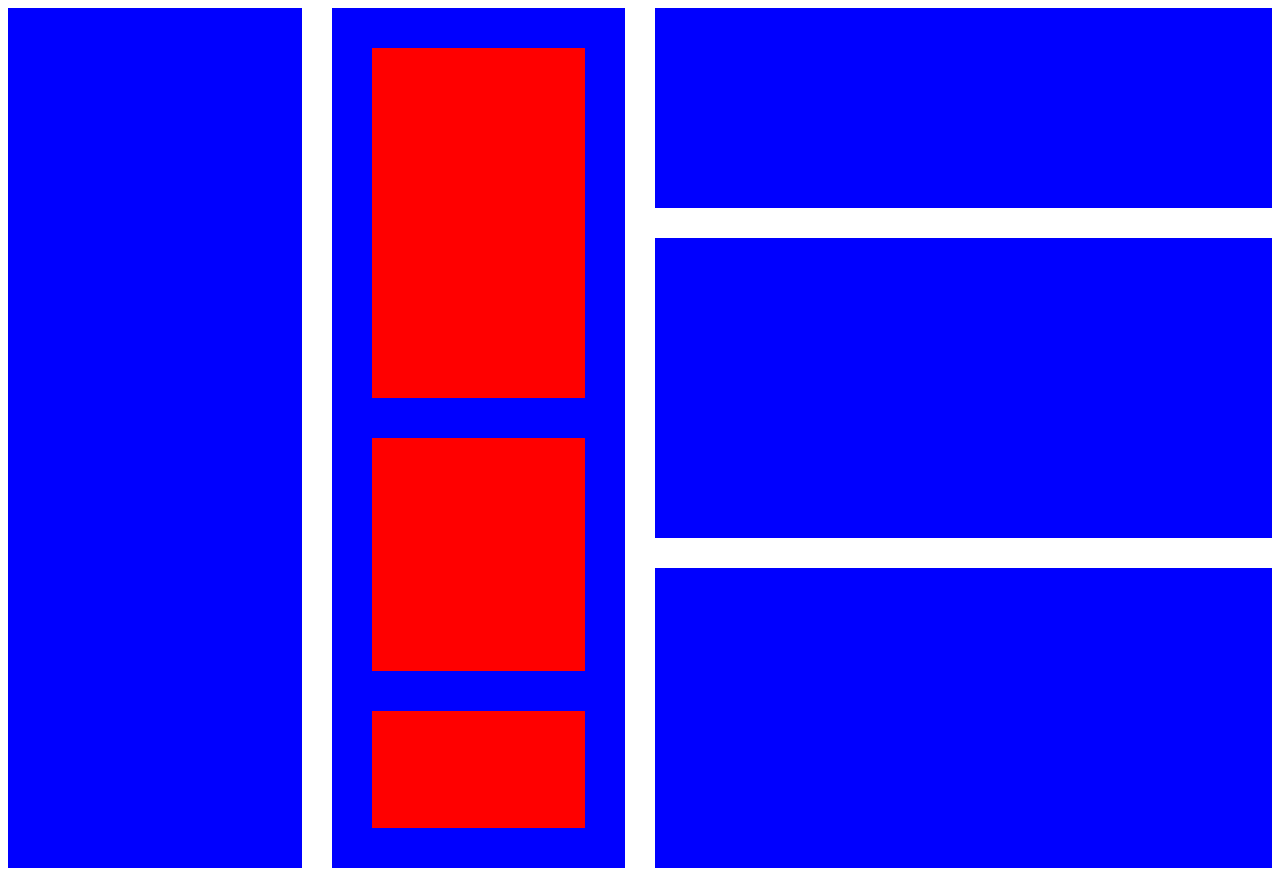
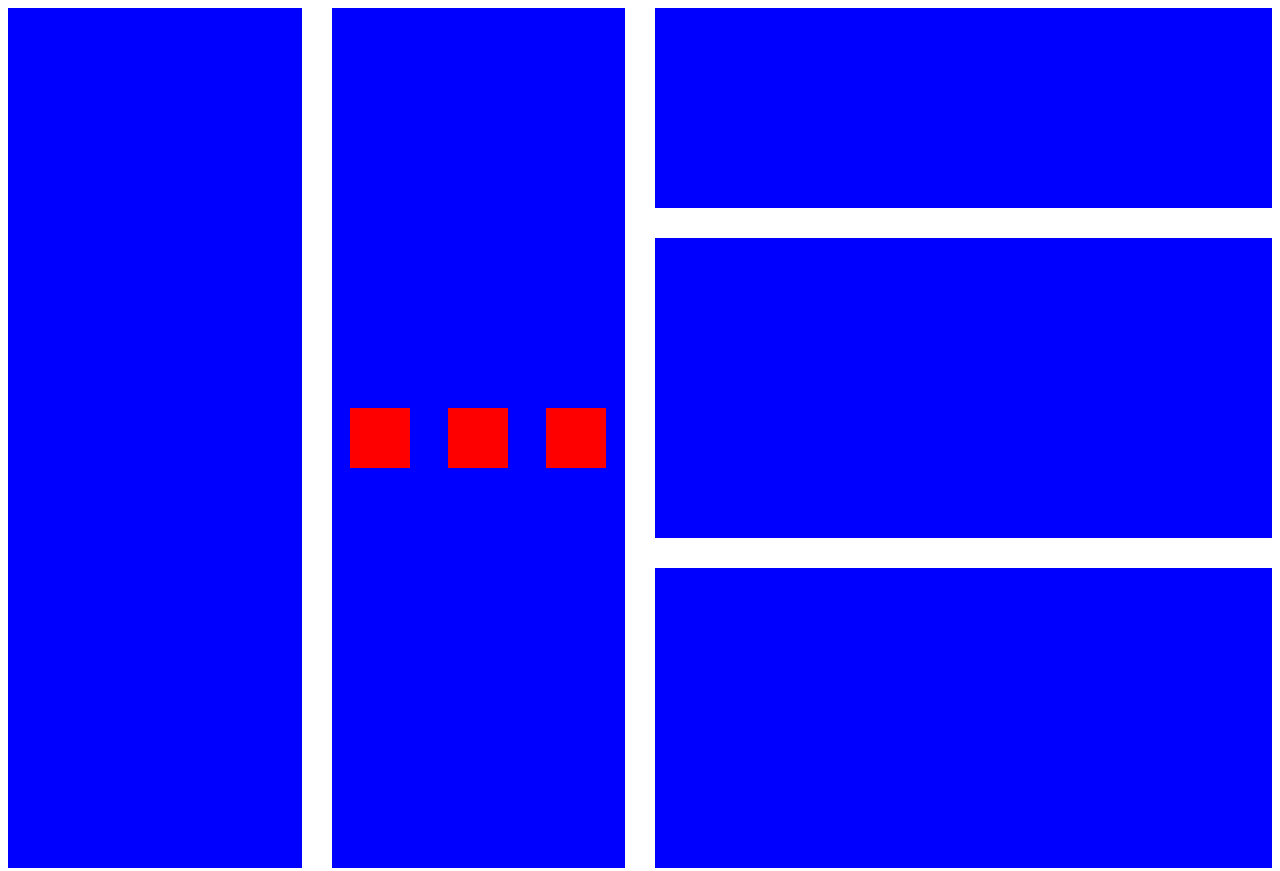
Before and after one commit to MENDOZA-IC/flexbox, a plain HTML site: page index.html in a window 1280 px wide. Shown: the top 871 px of the page. Drawn offline with Linux system fonts and the light colour scheme.

Commit message:
Update index.html

```diff
--- a/index.html
+++ b/index.html
@@ -4,34 +4,26 @@
     <meta charset="UTF-8">
     <style>
       .container {
-        display:grid;
+        display: grid;
         grid-template-columns: 1fr 1fr 1fr 1fr;
         grid-template-rows: 200px 300px 300px 300px 300px;
-        gap:30px;
+        gap: 30px;
       }
       .longbox {
         background: blue;
-        grid-row:span 3;
+        grid-row: span 3;
       }
       .longbox1 {
         background: blue;
         grid-row: span 3;
         display: flex;
-        flex-direction: column;
-        gap: 40px;
-        padding: 40px;
+        justify-content: space-around;
+        align-items: center;
       }
-.longbox1 .red1 {
+      .red-box {
+        width: 60px;
+        height: 60px;
         background: red;
-  flex: 6;
-}
-.longbox1 .red2 {
-  background: red;
-  flex: 4;
-}
-.longbox1 .red3 {
-  background: red;
-  flex: 2;
       }
       .mbox {
         background: blue;
@@ -63,10 +55,11 @@ background: blue;
     <div class="container">
       <div class="longbox"></div>
       <div class="longbox1">
-          <div class="red1"></div>
-          <div class="red2"></div>
-          <div class="red3"></div>
+        <div class="red-box"></div>
+        <div class="red-box"></div>
+        <div class="red-box"></div>
       </div>
+
       <div class="mbox"></div>
       <div class="mbox1"></div>
       <div class="mbox2"></div>
```
Lines whose indentation alone changed are shown as unchanged.
